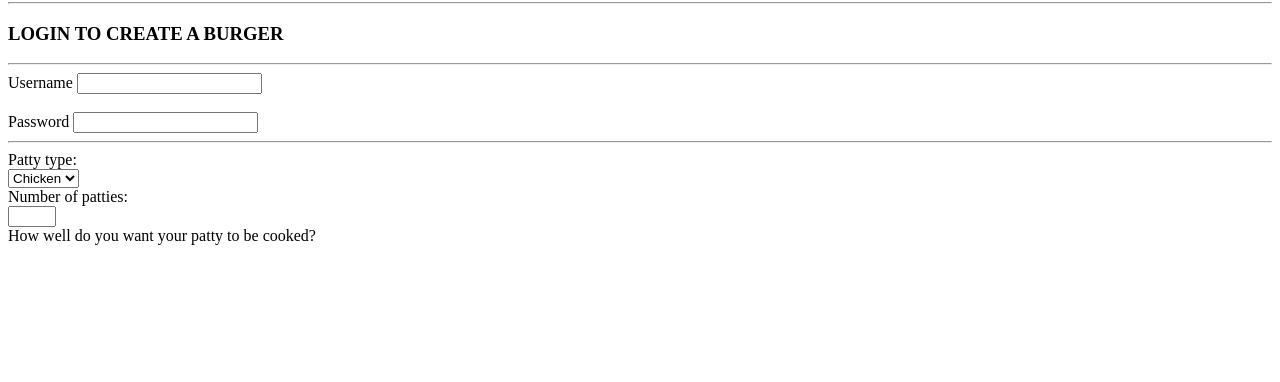
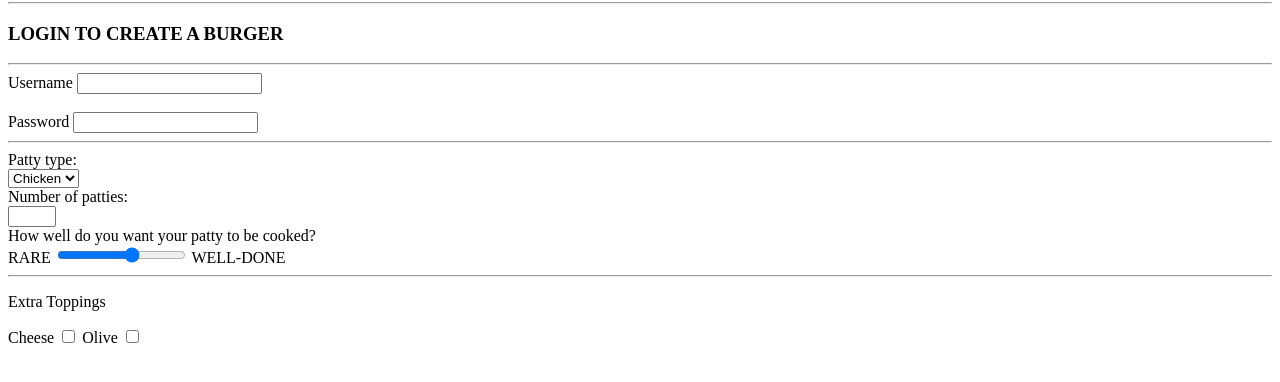
Before and after one commit to AQITOFU/studentform, a plain HTML site: page form.html in a window 1280 px wide. Shown: the part 78-460 px from the top of the page. Drawn offline with Linux system fonts and the light colour scheme.

Commit message:
Update form.html

```diff
--- a/form.html
+++ b/form.html
@@ -31,8 +31,22 @@
                     <option value="vegan">Vegan</option>
                 </select><br>
                 <label for="amount">Number of patties:</label><br>
-                <input id="amount" type="number" name="amount" step="1" min="0" max="5"><br>
-                <label for="cook">How well do you want your patty to be cooked?</label>
+                <input id="amount" type="number" name="patty" step="1" min="0" max="5"><br>
+                <label for="cook">How well do you want your patty to be cooked?</label><br>
+                RARE
+                <input type="range" id="cook" name="patty" step="1" min="0" max="5">
+                WELL-DONE<br>
+            </section>
+
+            <section class="toppings">
+                <hr>
+                <p>Extra Toppings</p>
+
+                <label for="cheese">Cheese</label>
+                <input type="checkbox" id="cheese" name="toppings">
+                <label for="olives">Olive</label>
+                <input type="checkbox" id="olives" name="toppings">
+
             </section>
 
 
```
